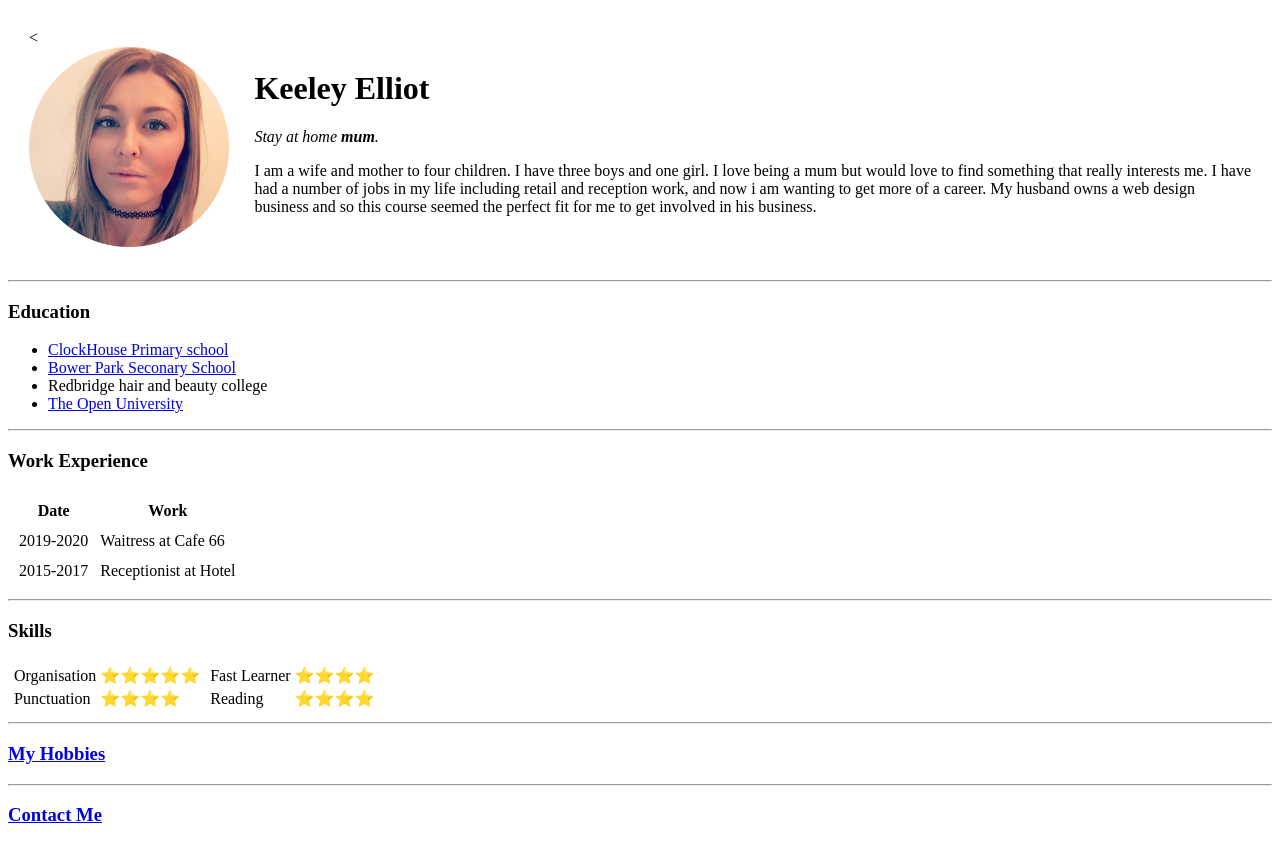
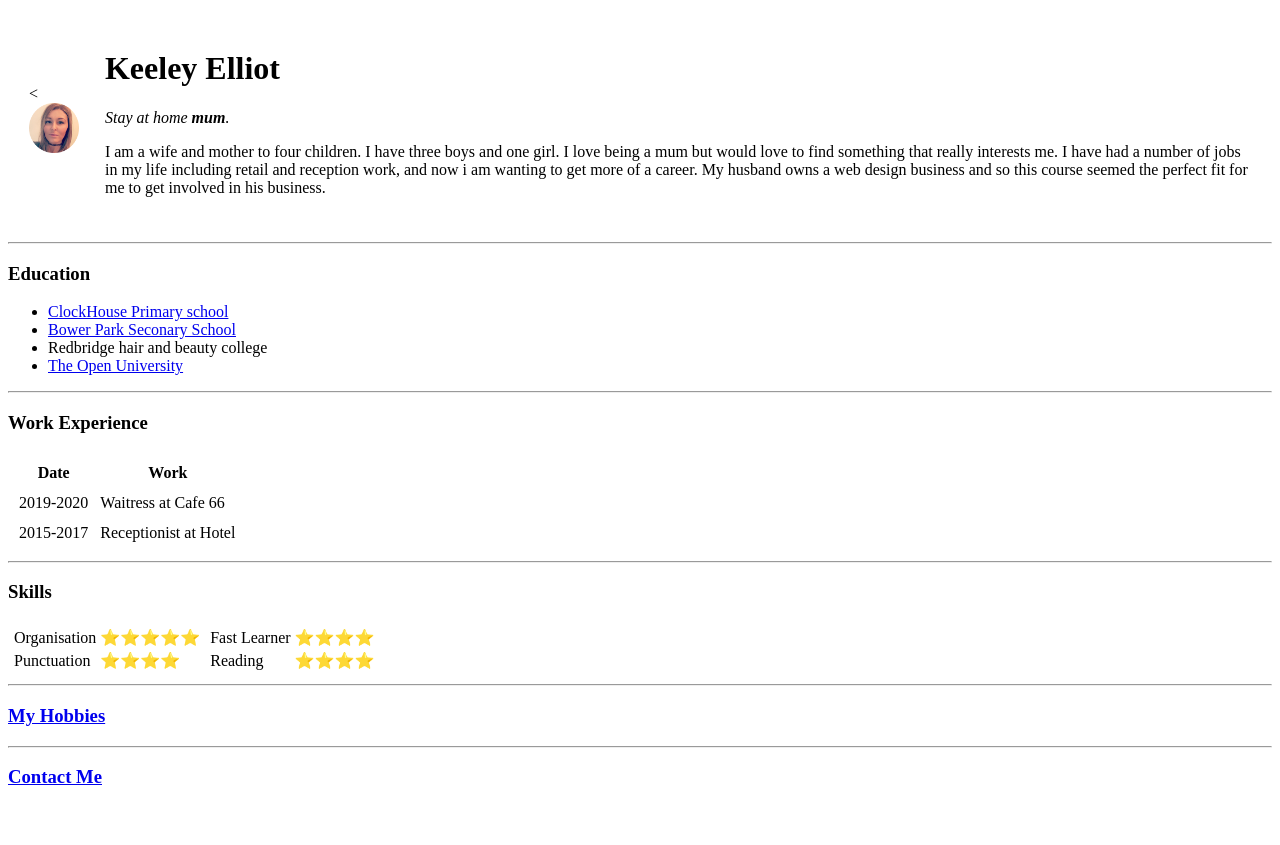
Before and after one commit to KeeleyElliot89/CV, a plain HTML site: page index.html in a window 1280 px wide. After the commit the page ends 807 px from the top, so only its background shows below. Drawn offline with Linux system fonts and the light colour scheme.

Commit message:
Update index.html

```diff
--- a/index.html
+++ b/index.html
@@ -9,7 +9,7 @@
 <body>
   <table cellspacing='20'>
     <tr>
-      <td><<img src="https://github.com/KeeleyElliot89/CV/blob/main/Keeley-modified.png?raw=true" width="200" height="200" alt="Keeley Elliot"></td>
+      <td><<img src="https://github.com/KeeleyElliot89/CV/blob/main/Keeley-modified.png?raw=true" width="50" height="50" alt="Keeley Elliot"></td>
       <td>
         <h1>Keeley Elliot</h1>
         <p><em>Stay at home <strong>mum</strong>.</em></p>
```
